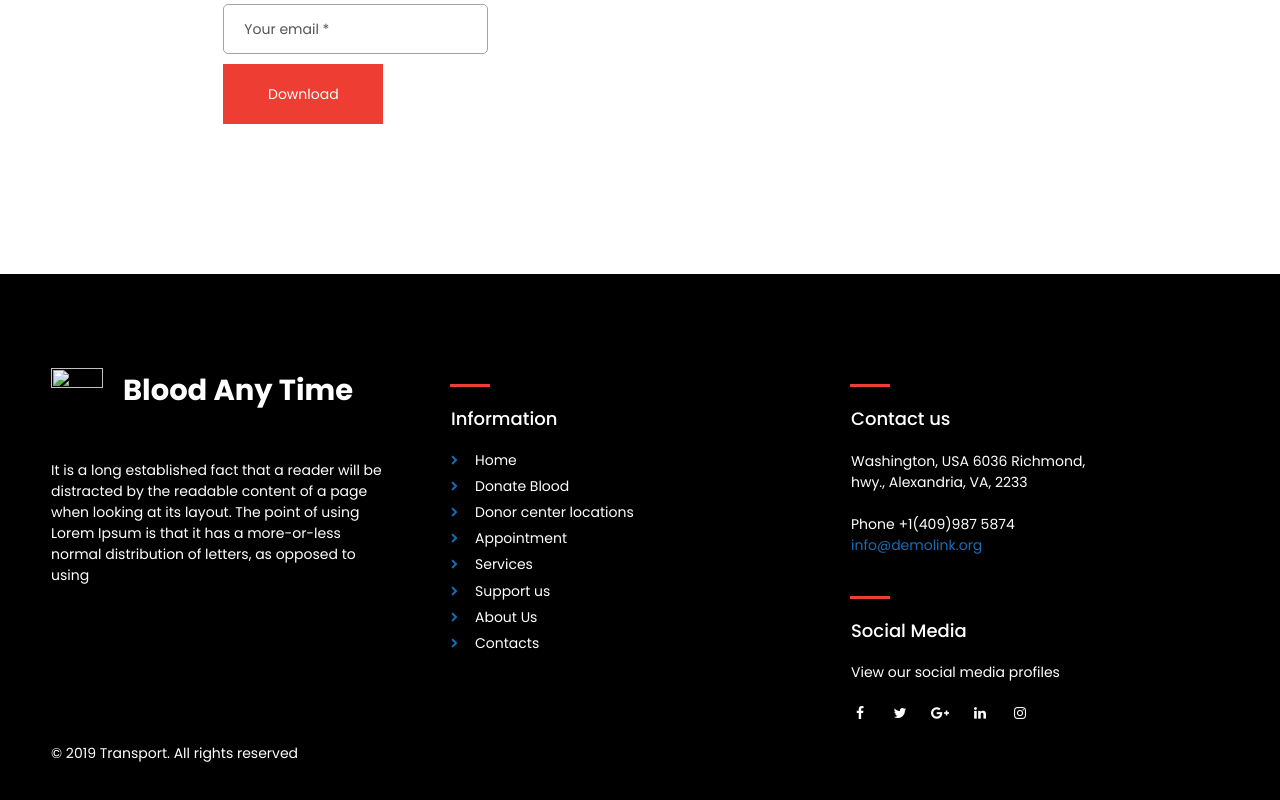
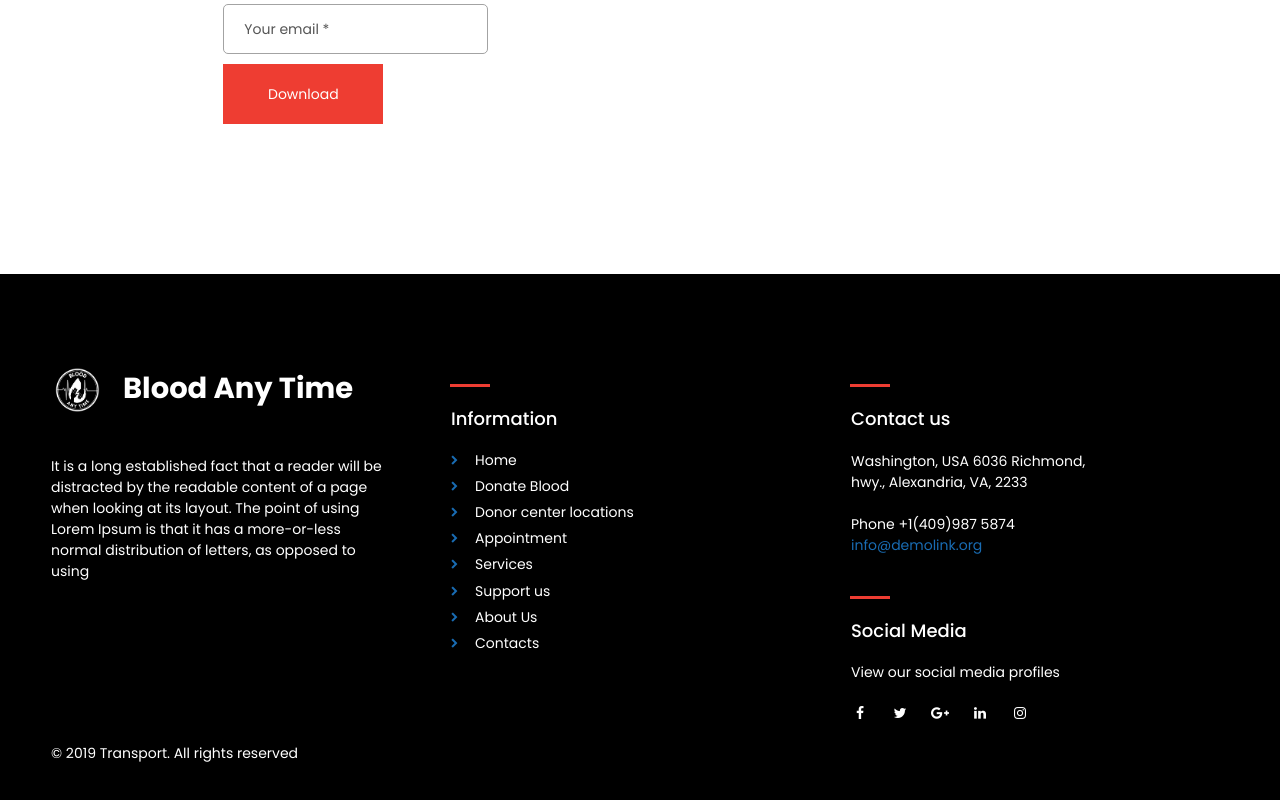
Before and after one commit to Bloodanytime/BloodAnyTime, a plain HTML site: page donate-blood.html in a window 1280 px wide. Shown: the part 2720-3520 px from the top of the page. Drawn offline with Linux system fonts and the light colour scheme.

Commit message:
updated logo

```diff
--- a/donate-blood.html
+++ b/donate-blood.html
@@ -882,7 +882,7 @@
                                                                     class="moto-content-image"
                                                                     data-path="2019/04/mt-1802-logo02.png" data-id="359"
                                                                     alt="" width="52" height="56"
-                                                                    src="/mt-demo/79800/79832/mt-content/uploads/2019/04/mt-1802-logo02.png"></span></span></a><a
+                                                                    src="BloodAnyTime/Blood Any Time logo/trans 3.png"></span></span></a><a
                                                         target="_self" data-action="page" data-id="1" class="moto-link"
                                                         href="/"><span class="moto-color5_5">Blood Any Time</span></a></p>
                                             </div>
```
